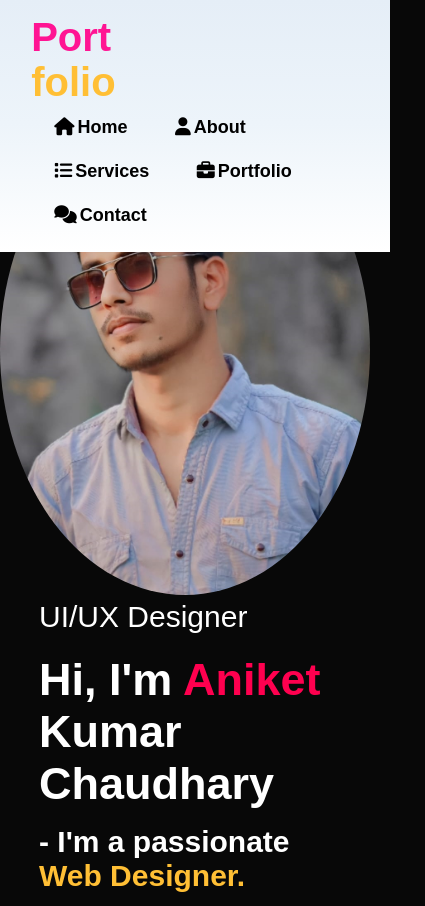
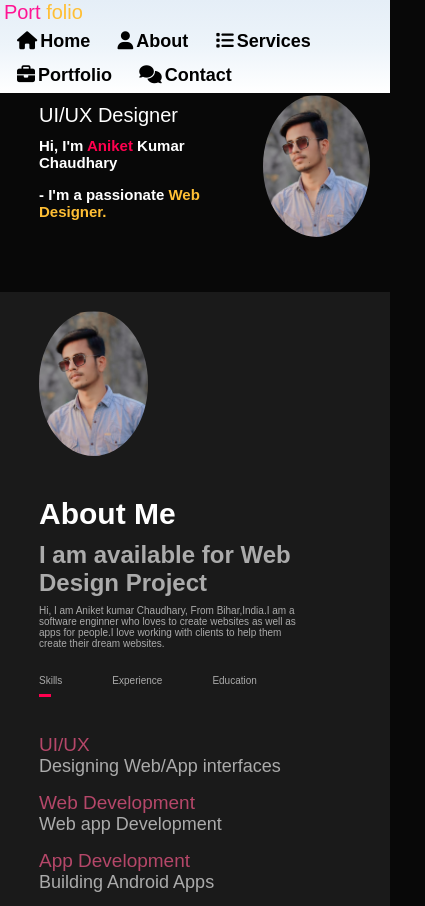
Before and after one commit to Anijazz/CODSOFT, a plain HTML site: page portfolio project/index.html in a window 390 px wide. Shown: the top 906 px of the page, 425 px wide, since content can reach past the window. Drawn offline with Linux system fonts and the light colour scheme.

Commit message:
Update style.css

```diff
--- a/portfolio project/css/style.css
+++ b/portfolio project/css/style.css
@@ -389,5 +389,176 @@ form .btn2{
 /*------------------css for small screen-----------------*/
 
 @media only screen and (max-width: 600px){
+		#header{
+		width: 100%;
+		height: 100vh;
+	}
+	.imgs{
+		max-width: 30%;
+		height: auto;
+		float: right;
+		margin-right: 15px;
+		width: 150px;
+
+		border-radius: 50%;
+		margin-top: 90px;
+		padding: 5px;
+		margin-bottom: 1px;
+	}
+
+	.logo {
+		font-size: 20px;
+		font-weight: 300;
+		color: deeppink;
+	}
+
+	.span-col {
+		color: #ffbf35;
+	}
+	.container{
+		padding: 10px 10%;
+	}
+	nav{
+		display: flex;
+		align-items: center;
+		justify-content: space-between;
+		flex-wrap: wrap;
+		overflow: hidden;
+		padding: 1px 1%;
+		width: 100%;
+		position: fixed;
+		top: 0;
+		left: 0;
+		background: linear-gradient(0deg,#fff 0%, #edf4fa 51%, #e5eef7 100%);
+
+	}
+	nav ul li{
+		display: inline-block;
+		list-style: none;
+		margin: 5px 10px;
+
+
+	}
+	nav ul li a{
+		color: black;
+		text-decoration: none;
+		font-size: 18px;
+		font-weight: 550;
+	}
+	nav ul li a i{
+		padding: 3px;
+	}
+	nav ul li a:hover{
+			background-color: blue;
+			color: white;
+			border-radius: 5px;
+			padding: 5px;
+	}
+	nav ul li a:active{
+			background-color: #ff004f;
+			color: whitesmoke;
+	}
+	.width-33 {
+		width: 33%;
+		float: left;
+	}
+	.header-text{
+		margin-top: 30%;
+		font-size: 20px;
+		margin-bottom: 20%;
+	}
+	.header-text h1{
+		font-size: 15px;
+		margin-top: 10px;
+	}
+
+	.header-text h2{
+		font-size: 15px;
+		margin-top: 15px;
+	}
+	.header-text h2 span{
+		color: #ffbf35;
+	}
+	.header-text h1 span{
+		color: #ff004f;
+	}
+	/* --------------about--------------- */
+#about{
+	padding: 0.3px 0;
+	color: #ababab;
+	background-color: #1a1a1a;
 
 }
+.row{
+	display: flex;
+	justify-content: space-between;
+	flex-wrap: wrap;
+
+}
+.about-col-1{
+	flex-basis: 35%;
+}
+.about-col-1 img{
+	width: 100%;
+	border-radius: 50%;
+	margin-top: 8%;
+}
+.about-col-2{
+	flex-basis: 60%;
+	margin-top: 10%;
+	font-size: 10px;
+}
+.about-col-2 p{
+	padding: 3px 0;
+	font-size: 10px;
+}
+.sub-title{
+	font-size: 30px;
+	font-weight: 00;
+	margin-top: 1px;
+	padding: 5px 0;
+	color: #fff;
+}
+.tab-titles{
+	display: flex;
+	margin: 20px 0 40px;
+}
+.tab-links{
+	margin-right: 50px;
+	font-size: 22px;
+	font-weight: 500;
+	cursor: pointer;
+	position: relative;
+}
+.tab-links::after{
+	content: '';
+	width: 0;
+	height: 3px;
+	background: #ff004f;
+	position: absolute;
+	left: 0;
+	bottom: -8px;
+	transition: 0.5s;
+}
+.tab-links.active-links::after{
+	width: 50%;
+}
+.tab-contents ul li{
+	list-style: none;
+	margin: 10px 0;
+	font-size: 18px;
+	padding-top: 5px;
+}
+.tab-contents ul li span{
+	color: #b54769;
+	font-size: 19px;
+	padding-top: 5px;
+}
+.tab-contents{
+	display: none;
+}
+.tab-contents.active-tab{
+	display: block;
+}
+
+}
```
